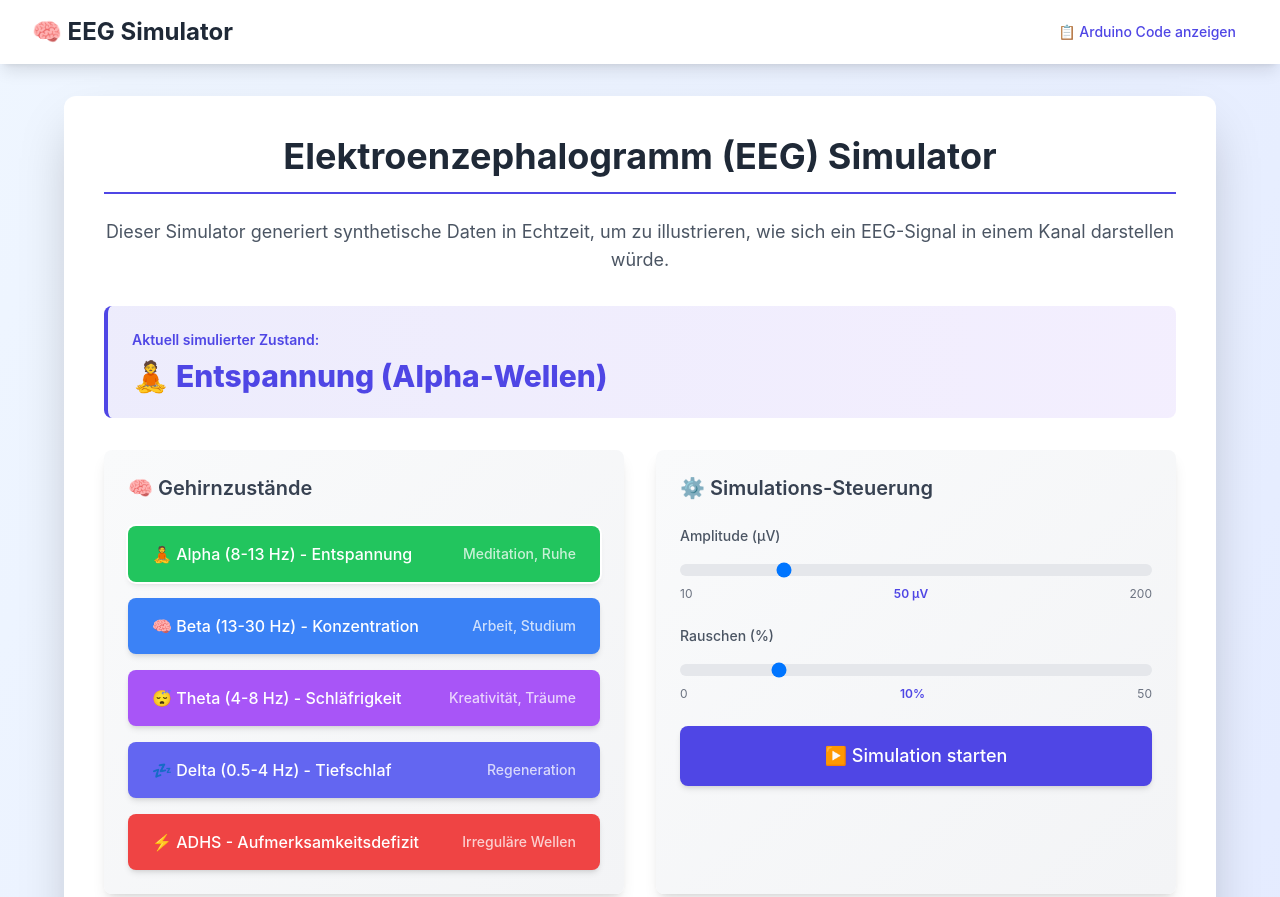
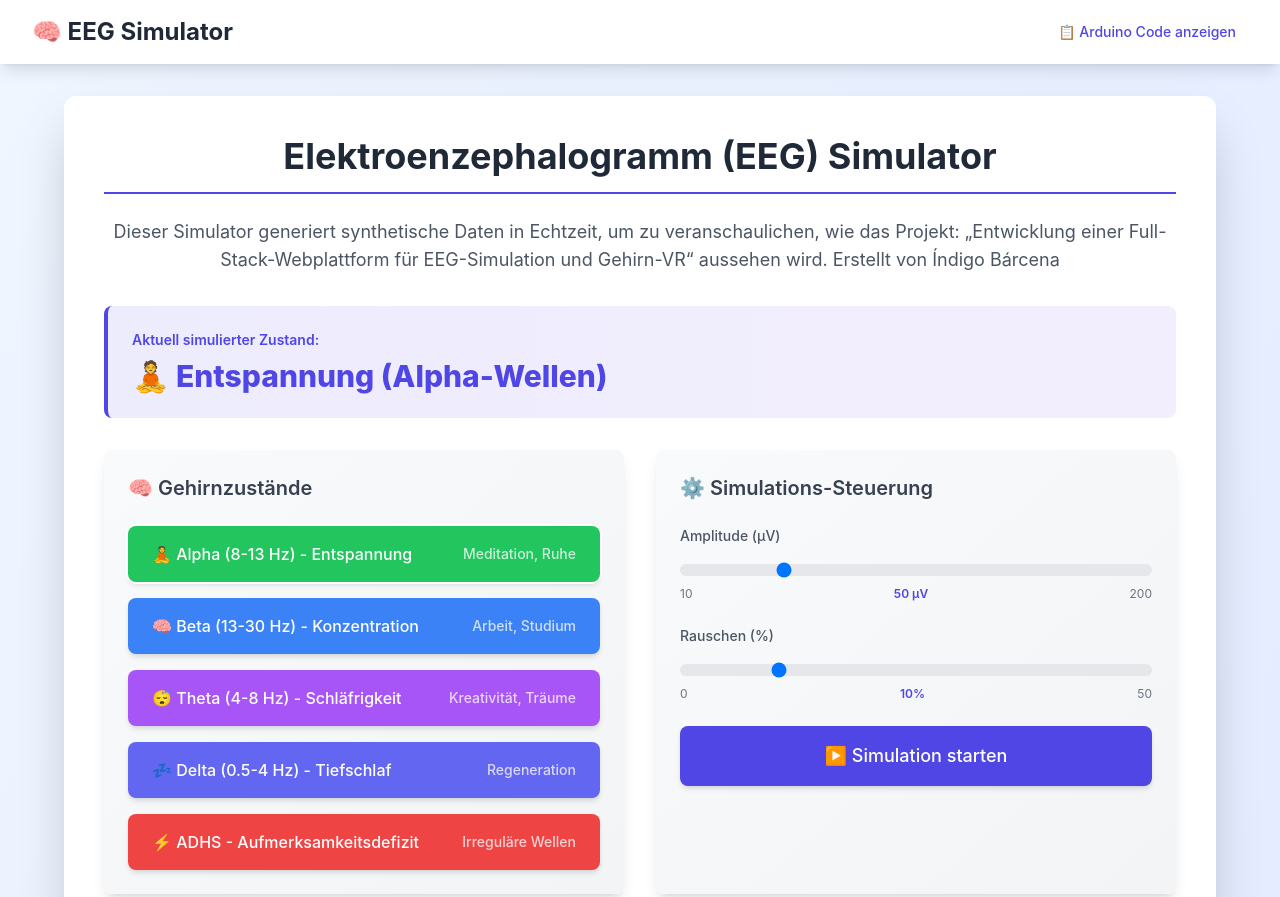
Before and after one commit to neurodivergent-coder/elektroenzephalogram, a website: page index.html in a window 1280 px wide. Shown: the top 897 px of the page. Drawn offline with nearby package versions, Linux system fonts and the light colour scheme.

Commit message:
add changes

```diff
--- a/index.html
+++ b/index.html
@@ -83,7 +83,9 @@
       </h1>
       <p class="text-center text-gray-600 mb-8 text-lg">
         Dieser Simulator generiert synthetische Daten in Echtzeit, um zu
-        illustrieren, wie sich ein EEG-Signal in einem Kanal darstellen würde.
+        veranschaulichen, wie das Projekt: „Entwicklung einer
+        Full-Stack-Webplattform für EEG-Simulation und Gehirn-VR“ aussehen wird.
+        Erstellt von Índigo Bárcena
       </p>
 
       <div
```
Also changed, not shown: .codesandbox/tasks.json (added).
